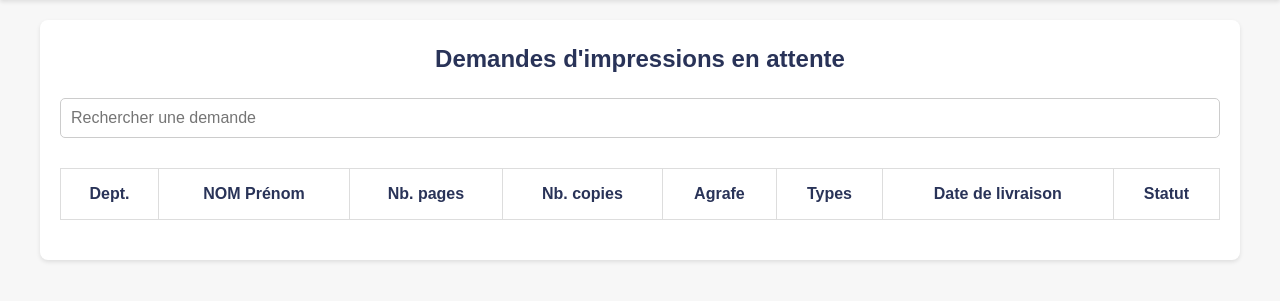
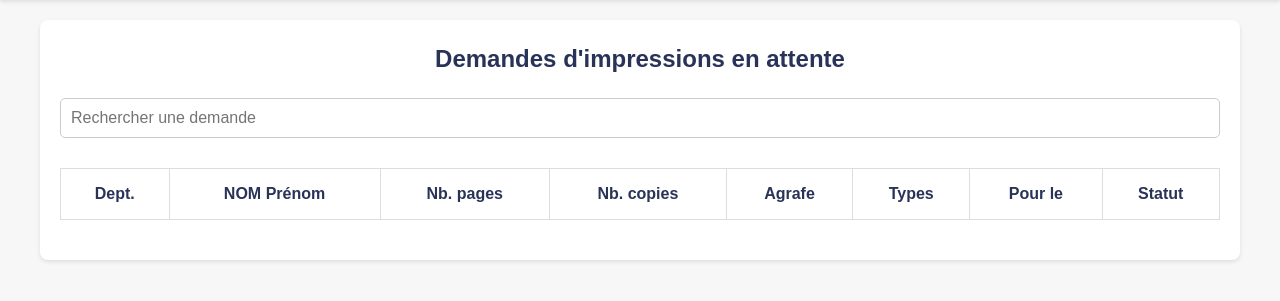
Before and after one commit to AhashPARTHIPAN/Projet_Repro, a PHP site: page / in a window 1280 px wide. Shown: the part 83-384 px from the top of the page. Run offline with PHP 8.4, Linux system fonts and the light colour scheme; data that the repository does not hold is empty.

Commit message:
Add files via upload

```diff
--- a/Views/view_begin.php
+++ b/Views/view_begin.php
@@ -8,6 +8,7 @@
 </head>
 <body>
     <header>
+        <div>
             <a href="index.php"><img src="Content/img/logo_iutv_bleu.jpeg" alt="Logo IUTV"></a>
             <nav>
                 <a href="?controller=list&action=monCompte"><?= $_SESSION["identifiant"] ?? 'Mon Compte';?></a>
@@ -22,6 +23,6 @@
                     }
 
                 ?>
-
             </nav>
+        </div>
     </header>
--- a/Views/view_details_demande.php
+++ b/Views/view_details_demande.php
@@ -46,8 +46,8 @@
                 <option value="En cours">En cours</option>
                 <option value="Terminée">Terminée</option>
                 <option value="Non traitée">Non traitée</option>
-            </select>
-            <button>Valider</button>
+            </select>&nbsp
+            <button class="button">Valider</button>
         </form>
 
         <b>Commentaire : </b><?= estVide($details["commentaire"]);?><br>
--- a/Views/view_formRequest.php
+++ b/Views/view_formRequest.php
@@ -38,7 +38,7 @@
         <div>
             <label>Types de brochure <span class="obligatoire">*</span></label>
             <?php foreach ($data["typesBrochures"] as $type_brochure): ?>
-                <label class="radio-flex"><input type="radio" name="typeBrochure" value="<?= $type_brochure["nomBrochure"]; ?>" class="type-brochure" required ><?= $type_brochure["nomBrochure"]; ?></label>
+                <label class="radio-flex type-brochure"><input type="radio" name="typeBrochure" value="<?= $type_brochure["nomBrochure"]; ?>" required ><?= $type_brochure["nomBrochure"]; ?></label>
             <?php endforeach; ?>
         </div>
 
@@ -50,7 +50,6 @@
             required >
                 <option value="A4">A4</option>
                 <option value="A3">A3</option>
-                <option value="A5">A5</option>
             </select>
             </label>
         </div>
@@ -152,7 +151,7 @@
             <label>
                 <input type="file" name="fichier" id="fileInput" accept=".pdf,.ps,.pcl,.docx" required>
             </label>
-            <em><p class="file-note" style="opacity: 0.8; font-size: 15px;">Formats autorisés: .pdf, .ps, .pcl, .docx<br>Taille maximum autorisée: 200 Mo</p></em>
+            <em><p class="file-note" style="opacity: 0.8; font-size: 15px;">Formats autorisés: .pdf, .ps, .pcl, .docx: attention, risque de mauvais impression<br>Taille maximum autorisée: 200 Mo</p></em>
         </div>
 
 
--- a/Views/view_home_responsable.php
+++ b/Views/view_home_responsable.php
@@ -13,7 +13,7 @@
     </div>
 
     <table>
-        <tr> <th>Dept.</th> <th>NOM Prénom</th> <th>Nb. pages</th> <th>Nb. copies</th> <th>Agrafe</th> <th>Types</th> <th>Date de livraison</th> <th>Statut</th></tr>
+        <tr> <th>Dept.</th> <th>NOM Prénom</th> <th>Nb. pages</th> <th>Nb. copies</th> <th>Agrafe</th> <th>Types</th> <th>Pour le</th> <th>Statut</th></tr>
         <?php foreach ($data["resp_demande_en_att"] as $demande_en_att): ?>
             <tr>
                 <td><?= $demande_en_att["Dept"]; ?></td>
@@ -22,7 +22,7 @@
                 <td><?= $demande_en_att["nb_copies"]; ?></td>
                 <td><?php if($demande_en_att["agrafes"] == true){echo "Oui";} else{echo "Non";}?></td>
                 <td><?= $demande_en_att["nomBrochure"]; ?></td>
-                <td><?= $demande_en_att["date_demande"]; ?></td>
+                <td><?= date_format(new DateTime($demande_en_att["date_demande"]), "d-m-Y"); ?></td>
                 <td class="statut"><?= $demande_en_att["statut"]; ?></td>
                 <td><a href="?controller=list&action=detailsDemande&id_demande=<?= $demande_en_att["id_demande"];?>" class="button">Voir plus</a></td>
 
--- a/Views/view_monCompte.php
+++ b/Views/view_monCompte.php
@@ -25,6 +25,11 @@
             <input type="email" placeholder="Nouveau mail" name="email" value="<?=$infos_compte["email"];?>">
         </div>
 
+        <div>
+            <label for="numTel">Numéro de téléphone</label>
+            <input type="text" placeholder="Nouveau numéro de téléphone" name="numTel" value="<?=$infos_compte["numTel"] ;?>">
+        </div>
+
         <button class="button">Modifier les informations</button>
     </form>
 </section>
```
Lines whose indentation alone changed are shown as unchanged.
